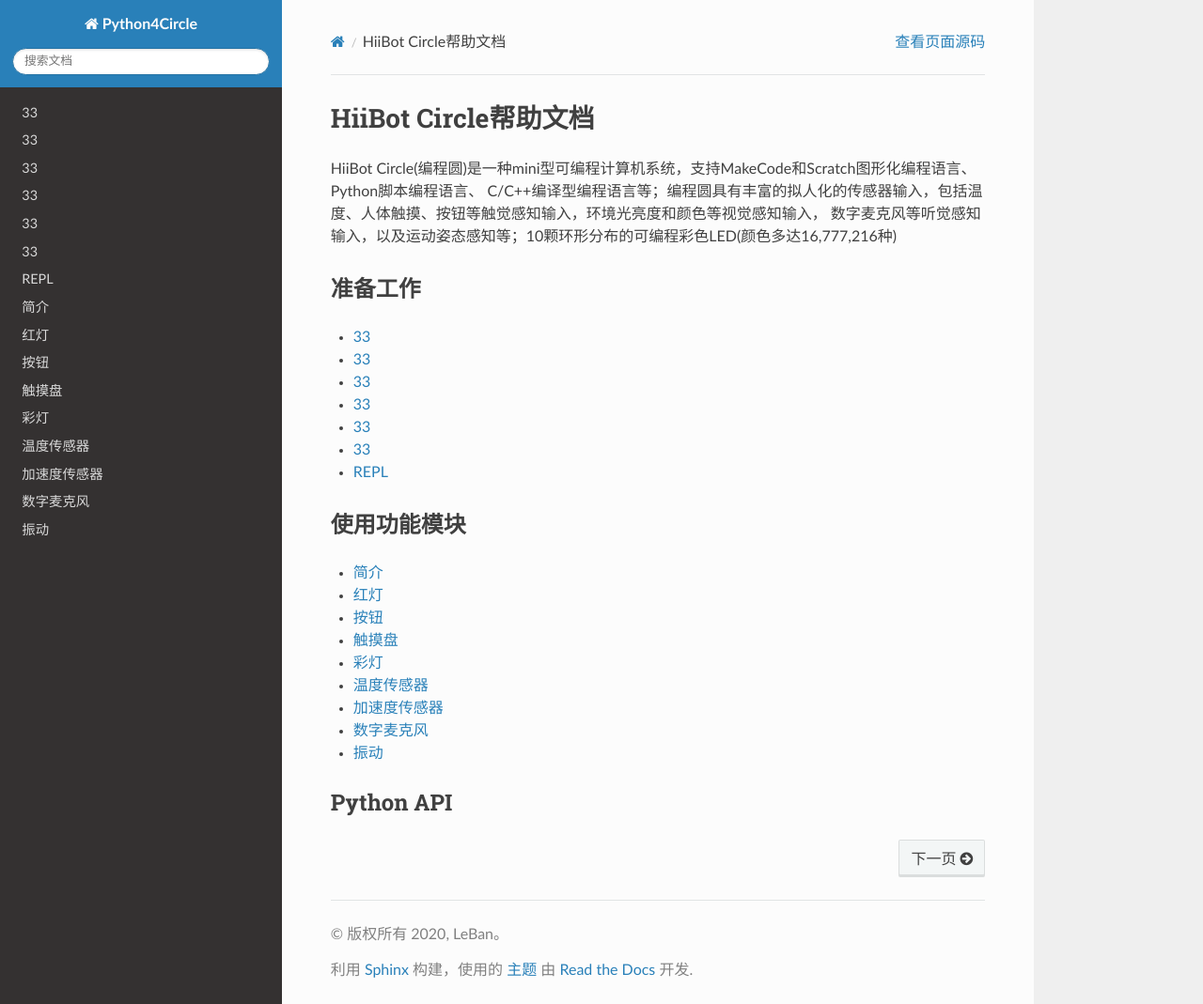
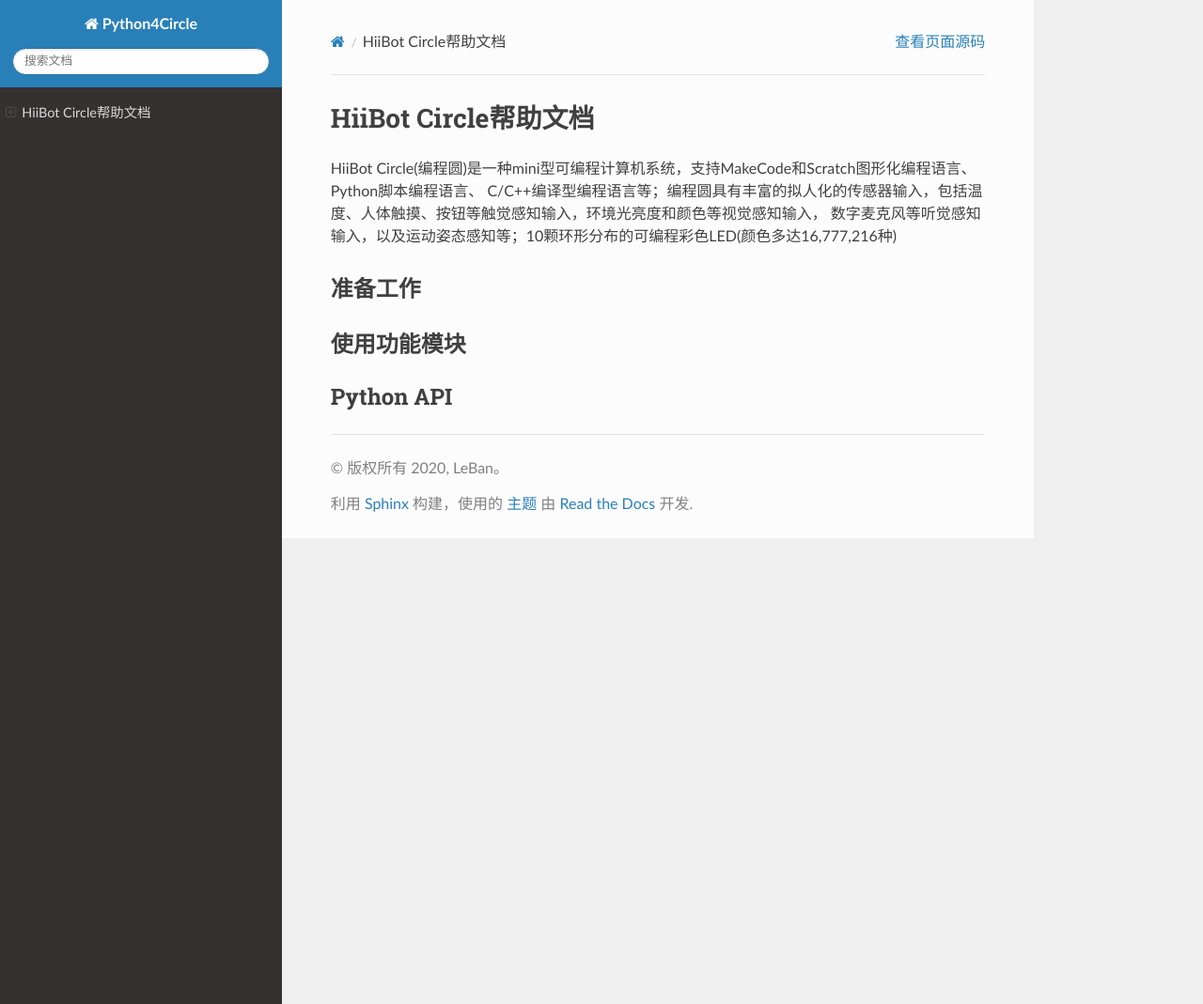
Before and after one commit to BradChan/Python4Circle, a Sphinx documentation site: the page built from source/index.rst, in a window 1280 px wide and 1069 px high. Shown: the whole window at 94% size. Built offline with Sphinx 7.4.7 and the Read the Docs theme 2.0.0, drawn with Linux system fonts in a browser that asks for light colours; pages that are not in the unit, such as notebooks, are missing from menus; part of the change alters nothing that is shown.

```diff
--- a/source/index.rst
+++ b/source/index.rst
@@ -17,13 +17,7 @@ C/C++编译型编程语言等；编程圆具有丰富的拟人化的传感器输
 .. toctree::
    :maxdepth: 1
 
-   intro/circle_intro.rst
-   intro/install_mu.rst
-   intro/install_circuitPython.rst
-   intro/the_circuitpy_drive.rst
-   intro/create_editing_code.rst
-   intro/interacting_with_the_serial_console.rst
-   intro/the_repl.rst
+
 
 使用功能模块
 -----------------------------------------------
@@ -31,15 +25,6 @@ C/C++编译型编程语言等；编程圆具有丰富的拟人化的传感器输
 .. toctree::
    :maxdepth: 1
 
-   circle/circle_intro.rst
-   circle/circle_red_led.rst
-   circle/circle_btn.rst
-   circle/circle_touch.rst
-   circle/circle_pixels.rst
-   circle/circle_temperature.rst
-   circle/circle_acceleration.rst
-   circle/circle_speak.rst
-   circle/circle_shake.rst
 
 Python API
 -----------------------------------------------
```
